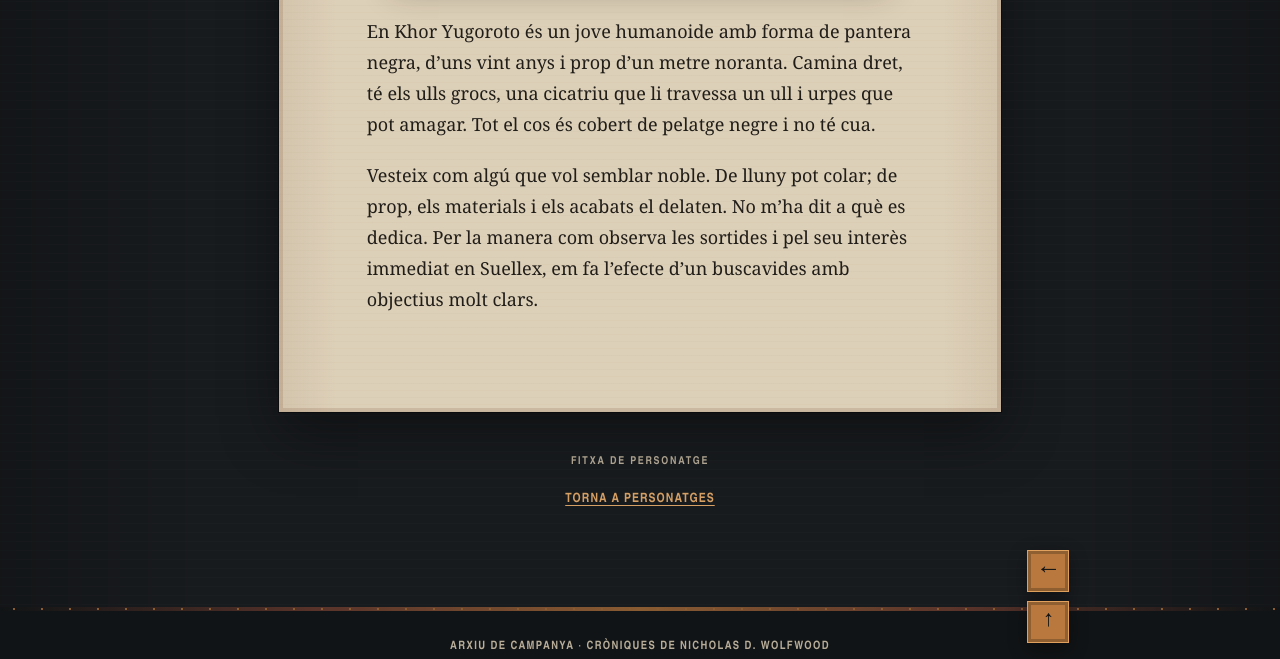
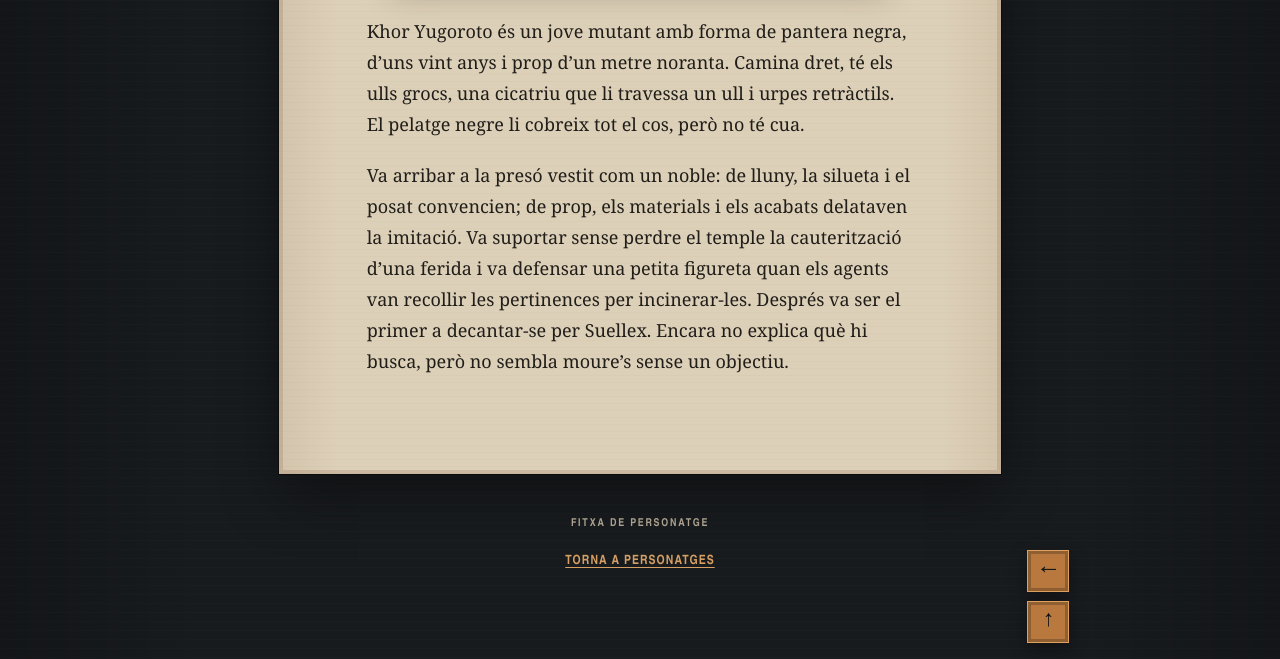
Before and after one commit to xafarre/diaridenwolfwood, a Jekyll site: the page built from world/characters/khor-yugoroto/index.md, in a window 1280 px wide and 900 px high, scrolled down 664 px, cut to the strip 241-900 px from the top of the window. Built offline with Jekyll 4.4.1, drawn with Linux system fonts in a browser that asks for light colours; some web fonts are replaced.

Commit message:
Actualitza les descripcions públiques dels personatges

```diff
--- a/world/characters/khor-yugoroto/index.md
+++ b/world/characters/khor-yugoroto/index.md
@@ -11,12 +11,14 @@ order: 20
 memory_record_id: khor-yugoroto
 ---
 
-En Khor Yugoroto és un jove humanoide amb forma de pantera negra, d’uns vint
-anys i prop d’un metre noranta. Camina dret, té els ulls grocs, una cicatriu que
-li travessa un ull i urpes que pot amagar. Tot el cos és cobert de pelatge negre
-i no té cua.
+Khor Yugoroto és un jove mutant amb forma de pantera negra, d’uns vint anys i
+prop d’un metre noranta. Camina dret, té els ulls grocs, una cicatriu que li
+travessa un ull i urpes retràctils. El pelatge negre li cobreix tot el cos, però
+no té cua.
 
-Vesteix com algú que vol semblar noble. De lluny pot colar; de prop, els
-materials i els acabats el delaten. No m’ha dit a què es dedica. Per la manera
-com observa les sortides i pel seu interès immediat en Suellex, em fa l’efecte
-d’un buscavides amb objectius molt clars.
+Va arribar a la presó vestit com un noble: de lluny, la silueta i el posat
+convencien; de prop, els materials i els acabats delataven la imitació. Va
+suportar sense perdre el temple la cauterització d’una ferida i va defensar una
+petita figureta quan els agents van recollir les pertinences per incinerar-les.
+Després va ser el primer a decantar-se per Suellex. Encara no explica què hi
+busca, però no sembla moure’s sense un objectiu.
```
Also changed, not shown: world/characters/gebedayah-brass/index.md (+10 -7 lines), world/characters/nicholas-d-wolfwood/index.md (+8 -6 lines).
